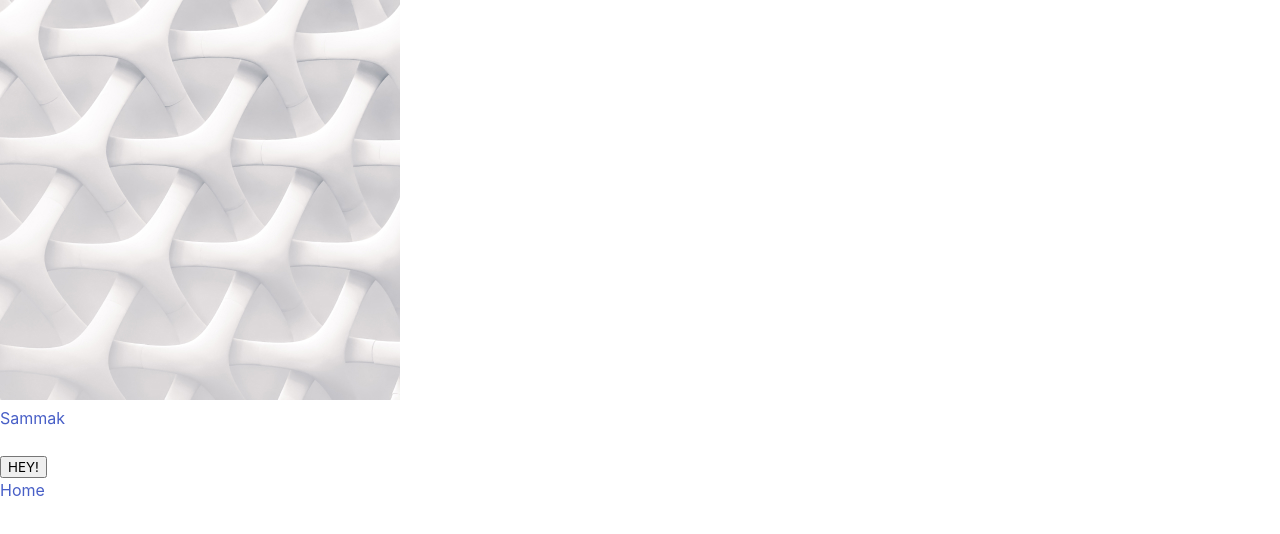
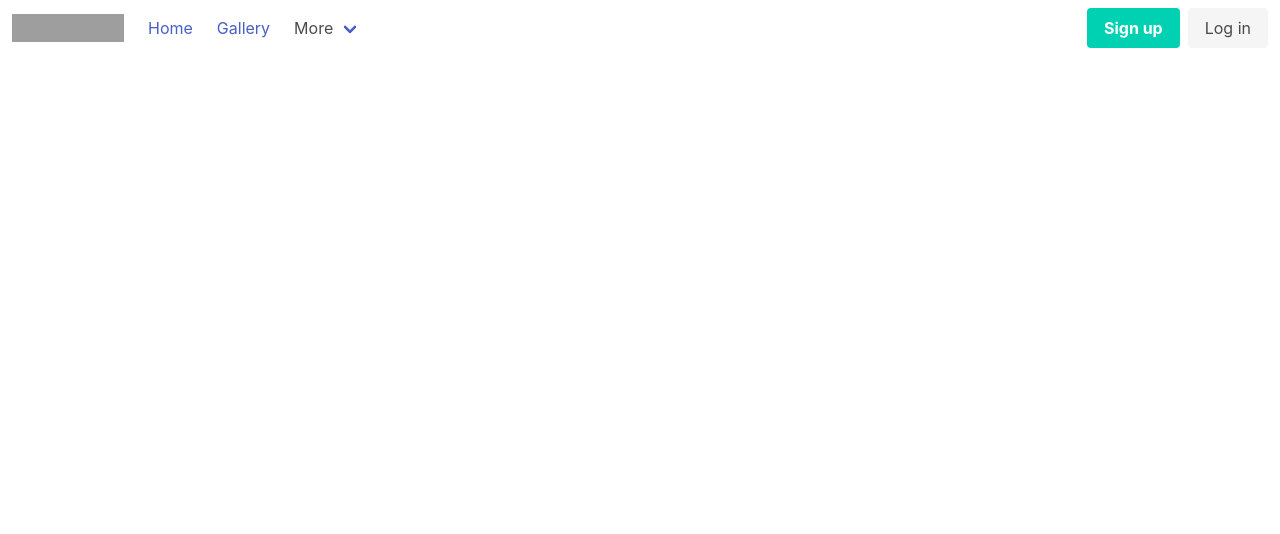
Before and after one commit to syedsammak/NextJs_blog_app, a Next.js app: page /posts/CSR/1 in a window 1280 px wide. Shown: the top 534 px of the page. Built offline with nearby package versions, Linux system fonts and the light colour scheme; no server answers; grey boxes are pictures that could not be loaded.

Commit message:
Error Handling

```diff
--- a/components/layout.js
+++ b/components/layout.js
@@ -25,41 +25,75 @@
         <meta name="twitter:card" content="summary_large_image" />
       </Head>
       <header >
-          {home ? (
-            <>
-            <img
-            src="/images/profile.jpg"
+      <nav class="navbar" role="navigation" aria-label="main navigation">
+  <div class="navbar-brand">
+    <a class="navbar-item" href="https://bulma.io">
+      <img src="https://bulma.io/images/bulma-logo.png" width="112" height="28" />
+    </a>
 
-            alt={name}
-            />
-            <h1 >{name}</h1>
-        </>
-          ):(
-              <>
-              <Link href="/">
-                  <a>
-                      <img
-                      src="/images/profile.jpg"
-                      alt={name}
-                      />
-                  </a>
-              </Link>
-              <h2 >
-                  <Link href="/">
-                      <a >{name}</a>
-                  </Link>
-              </h2>
-              </>
-              )}
+    <a role="button" class="navbar-burger" aria-label="menu" aria-expanded="false" data-target="navbarBasicExample">
+      <span aria-hidden="true"></span>
+      <span aria-hidden="true"></span>
+      <span aria-hidden="true"></span>
+    </a>
+  </div>
+
+  <div id="navbarBasicExample" class="navbar-menu">
+    <div class="navbar-start">
+      <a class="navbar-item">
+      <Link href={`/`}>
+               <a>Home</a>
+        </Link>
+      </a>
+
+      <a class="navbar-item">
+      <section>
+        <Link href={`/gallery/SSR/postImages`}>
+               <a>Gallery</a>
+        </Link>
+  </section>
+      </a>
+
+      <div class="navbar-item has-dropdown is-hoverable">
+        <a class="navbar-link">
+          More
+        </a>
+
+        <div class="navbar-dropdown">
+          <a class="navbar-item">
+            About
+          </a>
+          <a class="navbar-item">
+            Jobs
+          </a>
+          <a class="navbar-item">
+            Contact
+          </a>
+          <hr class="navbar-divider" />
+          <a class="navbar-item">
+            Report an issue
+          </a>
+        </div>
+      </div>
+    </div>
+
+    <div class="navbar-end">
+      <div class="navbar-item">
+        <div class="buttons">
+          <a class="button is-primary">
+            <strong>Sign up</strong>
+          </a>
+          <a class="button is-light">
+            Log in
+          </a>
+        </div>
+      </div>
+    </div>
+  </div>
+</nav>
+
       </header>
-        <main>{children}</main>
-        {!home && (
-            <div >
-                <Link href="/">
-                    <a>Home</a>
-                </Link>
-            </div>
-        )}
+
     </div>
 )
 
--- a/pages/error/404.js
+++ b/pages/error/404.js
@@ -3,7 +3,7 @@
 
     return(
         <>
-<section class="hero is-danger">
+<section class="hero is-danger is-medium is-bold">
   <div class="hero-body">
     <div class="container">
       <h1 class="title">
--- a/pages/gallery/SSR/postImages.js
+++ b/pages/gallery/SSR/postImages.js
@@ -32,7 +32,8 @@
 
 export default function gallery({ photos , loading }) {
     return(
-        <Layout home>
+            <>
+             <Layout></Layout>
             {loading ?  (
                 <>
 
@@ -70,8 +71,7 @@
 
             </div>
             )}
-
-        </Layout>
+           </>
 
     )
 }
```
Also changed, not shown: pages/index.js (+10 -17 lines).
